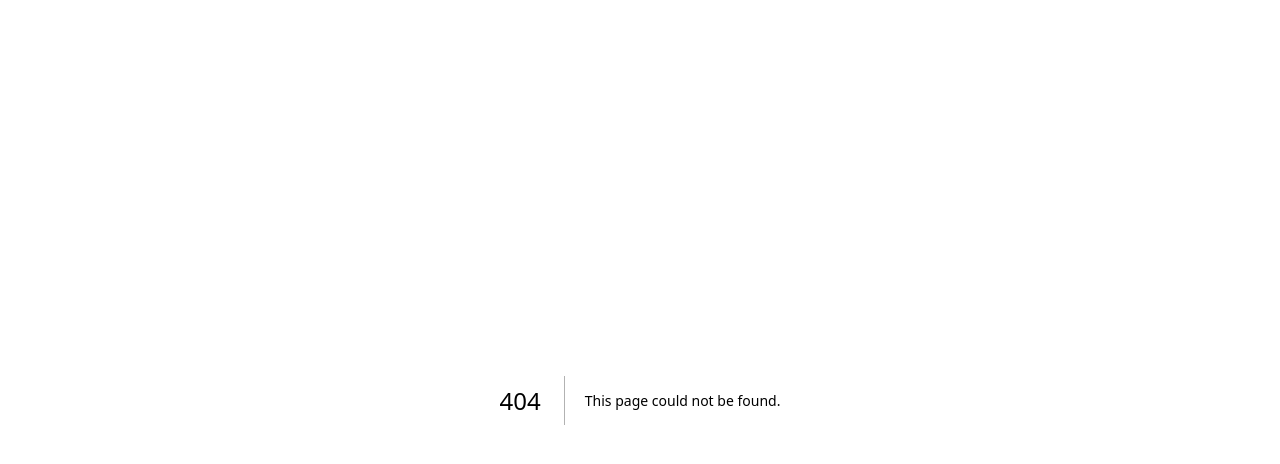
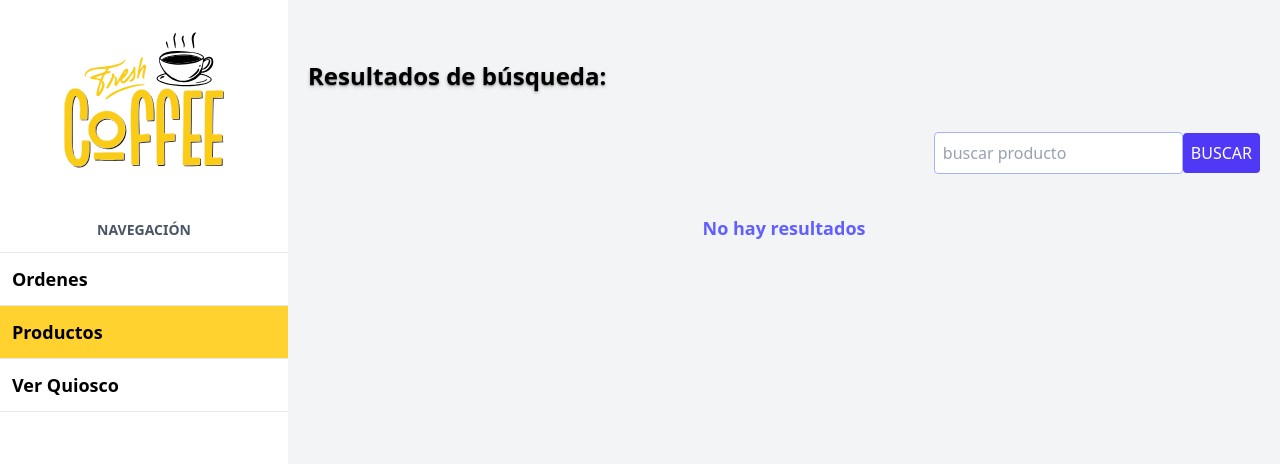
Before and after one commit to JuanDCH02/Quiosco-NextJS, a Next.js app: page /admin/products/search in a window 1280 px wide. Before the commit this address had no page. Shown: the top 464 px of the page. Built offline with nearby package versions, Linux system fonts and the light colour scheme; no server answers; the database is empty.

Commit message:
formulario para realizar busqueda de productos

```diff
--- a/app/admin/products/page.tsx
+++ b/app/admin/products/page.tsx
@@ -1,9 +1,10 @@
+import ProductSearchForm from "@/components/products/ProductSearchForm"
 import ProductsPagination from "@/components/products/ProductsPagination"
 import ProductTable from "@/components/products/ProductsTable"
 import Heading from "@/components/ui/Heading"
 import { prisma } from "@/src/lib/prisma"
+import Link from "next/link"
 import { redirect } from "next/navigation"
-import { number } from "zod"
 
 async function ProductCount() {
     return await prisma.product.count()
@@ -42,6 +43,17 @@ export default async function ProductsPage({searchParams} : {searchParams: {page
                 Administrar Productos
             </Heading>
 
+            <div className="flex flex-col lg:flex-row lg:justify-between gap-5 ">
+                <Link
+                    href='/admin/products/new'
+                    className="bg-amber-300 w-full lg:w-auto text-xl px-10 py-3
+                    rounded text-center font-bold cursor-pointer"
+                    >Crear Producto
+                </Link>
+
+                <ProductSearchForm/>
+            </div>
+
             <ProductTable
                 products={products}
             />
--- /dev/null
+++ b/app/admin/products/search/page.tsx
@@ -0,0 +1,41 @@
+import ProductSearchForm from "@/components/products/ProductSearchForm";
+import ProductTable from "@/components/products/ProductsTable";
+import Heading from "@/components/ui/Heading";
+import { prisma } from "@/src/lib/prisma";
+
+
+async function searchProducts(search:string){
+    const products = await prisma.product.findMany({
+        where: {
+            name: { contains: search, mode:'insensitive' }
+        },
+        include:{ category: true}
+    })
+    return products
+}
+
+export default async function searchPage({searchParams} : {searchParams: {search:string} }) {
+    const param = await searchParams
+    const products = await searchProducts(param.search)
+    console.log(products)
+    return (
+        <>
+            <Heading>
+                Resultados de búsqueda:{''}
+                <span className="font-medium text-shadow-none">{param.search}</span>
+            </Heading>
+            <div className="flex flex-col lg:flex-row lg:justify-end gap-5 ">
+                <ProductSearchForm/>
+            </div>
+            {products.length ? (
+                    <ProductTable
+                        products={products}
+                    />
+                ) : <p className="text-center text-lg text-indigo-500 font-bold my-10"
+                        >No hay resultados
+                    </p>
+            }
+
+        </>
+    )
+}
--- /dev/null
+++ b/components/products/ProductSearchForm.tsx
@@ -0,0 +1,38 @@
+'use client'
+import { SearchSchema } from "@/src/schema"
+import { redirect } from "next/navigation"
+import { toast } from "react-toastify"
+
+export default function ProductSearchForm() {
+
+    const handleSearchForm = (formData: FormData) => {
+        const data = {
+            search: formData.get('search')
+        }
+        const res = SearchSchema.safeParse(data)
+        if(!res.success){
+            toast.error(res.error.issues[0].message)
+        }
+        redirect(`/admin/products/search?search=${res.data?.search}`)
+    }
+
+    return (
+        <form action={handleSearchForm}
+            className="flex items-center"
+        >
+            <input type="text"
+                placeholder="buscar producto"
+                className="p-2 placeholder-gray-400 w-full bg-white border
+                 border-indigo-300 rounded focus:outline-none focus:ring-0"
+                name="search"
+            />
+            <input type="submit"
+                placeholder="buscar producto"
+                className="bg-indigo-600 p-2 uppercase text-white cursor-pointer
+                rounded "
+                value='buscar'
+            />
+        </form>
+
+    )
+}
--- a/components/products/ProductsPagination.tsx
+++ b/components/products/ProductsPagination.tsx
@@ -20,7 +20,7 @@ export default function ProductsPagination({page, totalPages} : ProductsPaginati
             )}
 
             {pages.map(currentPage =>(
-                <Link
+                <Link key={currentPage}
                     href={`/admin/products?page=${currentPage}`}
                     className={`${page===currentPage? 'font-black bg-amber-200':'bg-white'}  px-4 py-2 text-sm text-gray-900 ring-1 ring-inset ring-gray-300
                     focus:z-20 focus:outline-offset-0`}
--- a/components/ui/Heading.tsx
+++ b/components/ui/Heading.tsx
@@ -2,7 +2,7 @@
 
 export default function Heading({children} : {children: React.ReactNode}) {
     return (
-        <h1 className="text-2xl my-10"
+        <h1 className="text-2xl font-bold my-10 text-shadow-md/20"
             >{children}
         </h1>
     )
--- a/components/ui/ToastNotification.tsx
+++ b/components/ui/ToastNotification.tsx
@@ -7,7 +7,7 @@ import { Slide, ToastContainer } from 'react-toastify'
 export default function ToastNotification() {
     return (
         <ToastContainer
-            position='bottom-left'
+            position='top-left'
             hideProgressBar
             theme='colored'
             transition={Slide}
--- a/src/schema/index.ts
+++ b/src/schema/index.ts
@@ -17,3 +17,9 @@ export const OrderSchema = z.object({
 export const OrderId = z.object({
     orderId: z.number()
 })
+
+export const SearchSchema = z.object({
+    search: z.string()
+        .trim()
+        .min(1, {message: 'Busqueda vacia'})
+})
```
